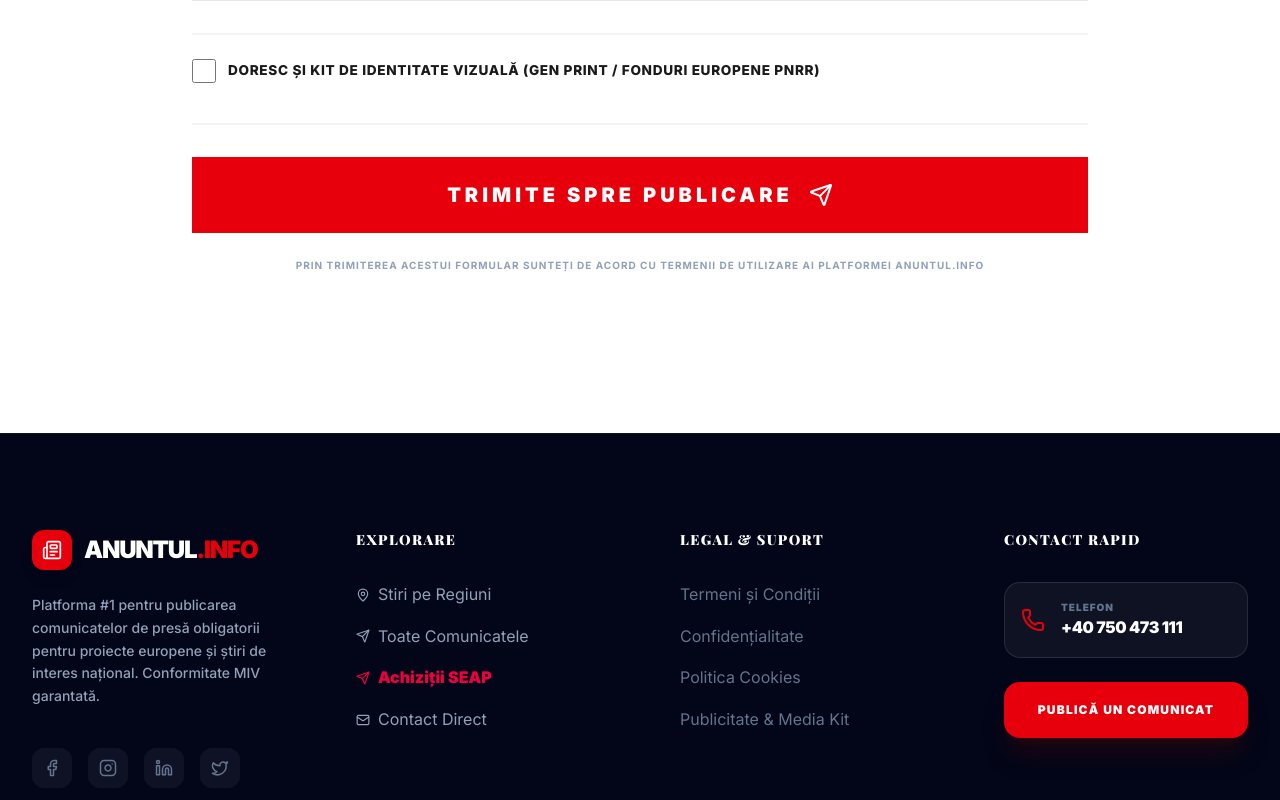
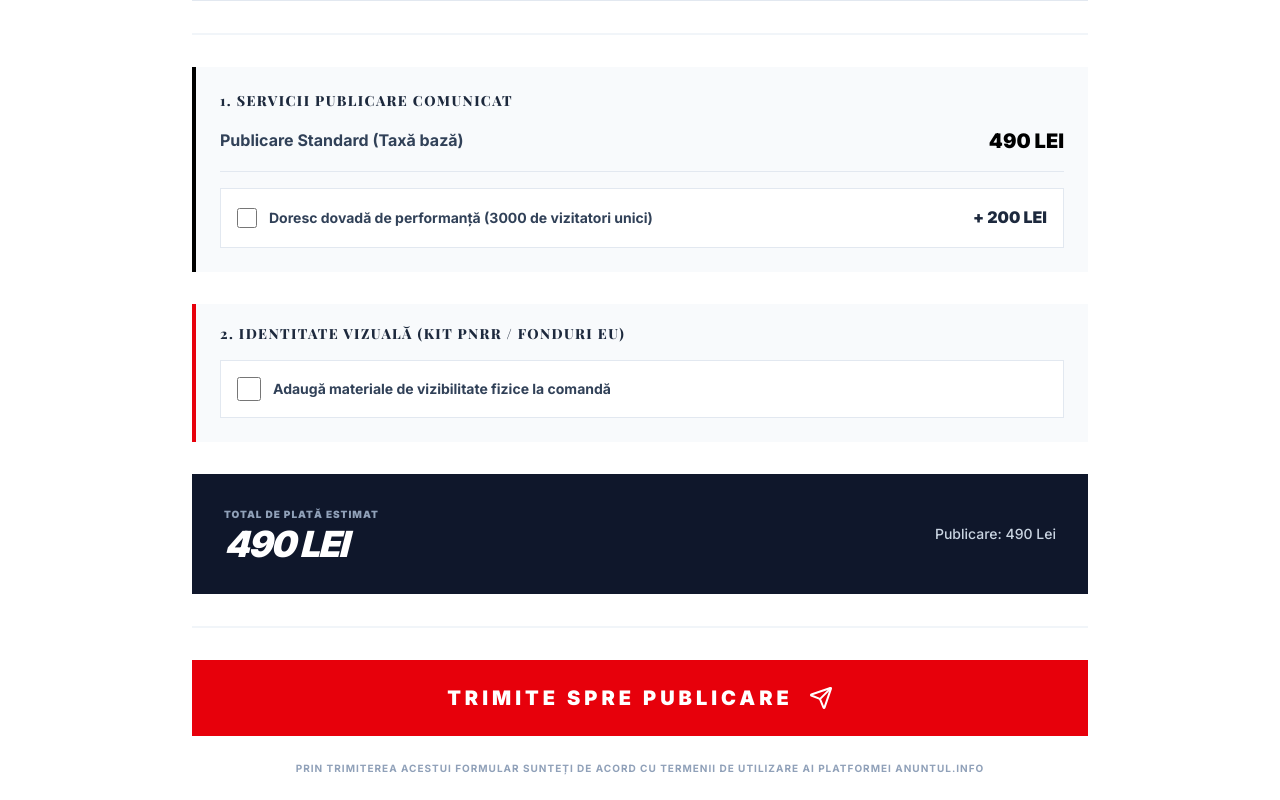
Before and after one commit to ddobroiu/anuntul, a Next.js app: page /trimite-comunicat in a window 1280 px wide. Shown: the part 1000-1800 px from the top of the page. Built offline with nearby package versions, Linux system fonts and the light colour scheme; a web font is replaced by a local one.

Commit message:
Add press release base price logic, kit quantities, and grand total

```diff
--- a/src/components/PressReleaseForm.tsx
+++ b/src/components/PressReleaseForm.tsx
@@ -1,7 +1,7 @@
 'use client';
 
-import { useState, useRef, useTransition } from 'react';
 import { Upload, Send, CheckCircle, PlusCircle, Paperclip, Plus, Minus } from 'lucide-react';
+import React, { useState, useRef, useTransition, useEffect } from 'react';
 import { sendPressReleaseEmail } from '@/app/actions';
 
 export default function PressReleaseForm() {
@@ -11,10 +11,9 @@ export default function PressReleaseForm() {
     const fileInputRef = useRef<HTMLInputElement>(null);
     const [selectedFile, setSelectedFile] = useState<File | null>(null);
     const [wantsVisualIdentity, setWantsVisualIdentity] = useState(false);
-    const [selections, setSelections] = useState<Record<string, string>>({});
+    const [wantsProof, setWantsProof] = useState(false);
 
     const FONDURI_EU_GROUPS = {
-        vi_comunicat: { title: "Comunicat de presă", options: [{ id: "none", label: "Fără comunicat", price: 0 }, { id: "start", label: "Începere proiect", price: 690 }, { id: "final", label: "Finalizare", price: 690 }, { id: "start+final", label: "Începere + Finalizare", price: 1380 }] },
         vi_banner: { title: "Banner site", options: [{ id: "none", label: "Fără banner", price: 0 }, { id: "with", label: "Banner site (Digital)", price: 100 }] },
         vi_afis: { title: "Afiș informativ", options: [{ id: "none", label: "Fără afiș", price: 0 }, { id: "A4", label: "Format A4", price: 19 }, { id: "A3", label: "Format A3", price: 49 }, { id: "A2", label: "Format A2", price: 79 }] },
         vi_auto_mici: { title: "Autocolante mici", options: [{ id: "none", label: "Nu doresc", price: 0 }, { id: "10x10-20", label: "10×10 cm (set 20 buc)", price: 49 }, { id: "15x15-10", label: "15×15 cm (set 10 buc)", price: 49 }, { id: "15x21-5", label: "15×21 cm (set 5 buc)", price: 49 }] },
@@ -23,16 +22,35 @@ export default function PressReleaseForm() {
         vi_placa: { title: "Placă permanentă", options: [{ id: "none", label: "Nu doresc", price: 0 }, { id: "A2", label: "Format A2", price: 200 }, { id: "80x50", label: "80×50 cm", price: 290 }, { id: "150x100", label: "150×100 cm", price: 550 }] },
     };
 
-    const handleSelection = (key: string, value: string) => {
-        setSelections(p => ({ ...p, [key]: value }));
+    const [kitItems, setKitItems] = useState<Record<string, { optionId: string, qty: number }>>(() => {
+        const initial: Record<string, { optionId: string, qty: number }> = {};
+        Object.keys(FONDURI_EU_GROUPS).forEach(k => {
+            initial[k] = { optionId: 'none', qty: 1 };
+        });
+        return initial;
+    });
+
+    const handleKitSelect = (key: string, optionId: string) => {
+        setKitItems(p => ({ ...p, [key]: { ...p[key], optionId } }));
     };
 
-    let totalKit = 0;
+    const handleKitQty = (key: string, delta: number, e: React.MouseEvent) => {
+        e.preventDefault();
+        setKitItems(p => ({ ...p, [key]: { ...p[key], qty: Math.max(1, p[key].qty + delta) } }));
+    };
+
+    const pressReleasePrice = 490 + (wantsProof ? 200 : 0);
+    let kitTotal = 0;
+    if (wantsVisualIdentity) {
         Object.entries(FONDURI_EU_GROUPS).forEach(([key, group]) => {
-        const selectedId = selections[key] || "none";
-        const opt = group.options.find(o => o.id === selectedId);
-        if (opt) totalKit += opt.price;
+            const item = kitItems[key];
+            if (item && item.optionId !== 'none') {
+                const opt = group.options.find(o => o.id === item.optionId);
+                if (opt) kitTotal += opt.price * item.qty;
+            }
         });
+    }
+    const grandTotal = pressReleasePrice + kitTotal;
 
     const handleFileChange = (e: React.ChangeEvent<HTMLInputElement>) => {
         const file = e.target.files?.[0] || null;
@@ -191,30 +209,53 @@ export default function PressReleaseForm() {
             </div>
 
             <div className="mt-8 border-t-2 border-slate-100 pt-6">
-                <label className="flex items-center gap-3 cursor-pointer group mb-2">
+                <div className="bg-slate-50 border-l-4 border-black p-6 mb-8 mt-2">
+                    <h4 className="font-extrabold uppercase tracking-widest text-sm mb-4 text-slate-800">1. Servicii Publicare Comunicat</h4>
+                    <div className="flex items-center justify-between mb-4 border-b border-slate-200 pb-4">
+                        <span className="font-bold text-slate-700">Publicare Standard (Taxă bază)</span>
+                        <span className="font-black text-xl text-black">490 LEI</span>
+                    </div>
+                    <label className="flex items-center gap-3 cursor-pointer group mt-2 bg-white p-4 border border-slate-200 hover:border-slate-300 transition-colors">
+                        <input
+                            type="checkbox"
+                            checked={wantsProof}
+                            onChange={(e) => setWantsProof(e.target.checked)}
+                            className="w-5 h-5 text-black border-2 border-slate-300 rounded-none focus:ring-black focus:ring-2"
+                        />
+                        <div className="flex-1 flex justify-between items-center">
+                            <span className="font-bold text-sm text-slate-700">Doresc dovadă de performanță (3000 de vizitatori unici)</span>
+                            <span className="font-black text-md text-slate-800">+ 200 LEI</span>
+                        </div>
+                    </label>
+                </div>
+
+                <div className="bg-slate-50 border-l-4 border-red-600 p-6 pt-5 mb-8">
+                    <h4 className="font-extrabold uppercase tracking-widest text-sm mb-4 text-slate-800">2. Identitate Vizuală (Kit PNRR / Fonduri EU)</h4>
+                    <label className="flex items-center gap-3 cursor-pointer group bg-white p-4 border border-slate-200">
                         <input
                             type="checkbox"
                             checked={wantsVisualIdentity}
                             onChange={(e) => setWantsVisualIdentity(e.target.checked)}
                             className="w-6 h-6 text-red-600 border-2 border-slate-300 rounded-none focus:ring-red-600 focus:ring-2"
                         />
-                    <span style={{...labelStyle, marginBottom: 0}} className="group-hover:text-red-600 transition-colors">Doresc și kit de identitate vizuală (Gen Print / Fonduri Europene PNRR)</span>
+                        <span className="font-bold text-sm text-slate-700 group-hover:text-red-600 transition-colors">Adaugă materiale de vizibilitate fizice la comandă</span>
                     </label>
 
                     {wantsVisualIdentity && (
-                    <div className="mt-4 bg-slate-50 p-6 border-l-4 border-red-600 shadow-sm transition-all duration-300">
-                        <h4 className="font-extrabold uppercase tracking-widest text-sm mb-6 text-slate-800">Selectați materialele vizuale necesare:</h4>
+                        <div className="mt-6 border-t border-slate-200 pt-6 transition-all duration-300">
+                            <p className="font-extrabold uppercase tracking-widest text-[11px] mb-4 text-slate-500">Configurați materialele necesare:</p>
 
-                        <div className="grid grid-cols-1 sm:grid-cols-2 gap-4 mb-8">
+                            <div className="grid grid-cols-1 gap-4 mb-6">
                                 {Object.entries(FONDURI_EU_GROUPS).map(([key, group]) => (
-                                <div key={key} className="bg-white p-4 border border-slate-200">
+                                    <div key={key} className="bg-white p-4 border border-slate-200 flex flex-col sm:flex-row sm:items-center gap-4">
+                                        <div className="flex-1">
                                             <label className="block text-sm font-bold text-slate-800 uppercase mb-2">
                                                 {group.title}
                                             </label>
                                             <select
-                                        name={key}
-                                        value={selections[key] || "none"}
-                                        onChange={(e) => handleSelection(key, e.target.value)}
+                                                name={`${key}_option`}
+                                                value={kitItems[key].optionId}
+                                                onChange={(e) => handleKitSelect(key, e.target.value)}
                                                 className="w-full p-2 border-2 border-slate-200 rounded-none text-sm focus:border-red-600 outline-none hover:border-red-400 focus:ring-0 transition-colors"
                                             >
                                                 {group.options.map(opt => (
@@ -224,26 +265,50 @@ export default function PressReleaseForm() {
                                                 ))}
                                             </select>
                                         </div>
+                                        {kitItems[key].optionId !== 'none' && (
+                                            <div className="flex items-center gap-3 sm:mt-6">
+                                                <span className="text-xs font-bold text-slate-500 uppercase">Cantitate</span>
+                                                <div className="flex items-center border-2 border-slate-200 bg-slate-50">
+                                                    <button onClick={(e) => handleKitQty(key, -1, e)} className="p-2 text-slate-600 hover:text-black hover:bg-slate-200 transition-colors"><Minus size={16} /></button>
+                                                    <input
+                                                        type="text"
+                                                        readOnly
+                                                        name={`${key}_qty`}
+                                                        value={kitItems[key].qty}
+                                                        className="w-10 text-center text-sm font-bold bg-transparent outline-none border-x-2 border-slate-200"
+                                                    />
+                                                    <button onClick={(e) => handleKitQty(key, 1, e)} className="p-2 text-slate-600 hover:text-black hover:bg-slate-200 transition-colors"><Plus size={16} /></button>
+                                                </div>
+                                            </div>
+                                        )}
+                                        {/* Submit default values if none to avoid missing fields */}
+                                        {kitItems[key].optionId === 'none' && <input type="hidden" name={`${key}_qty`} value="1" />}
+                                    </div>
                                 ))}
                             </div>
-
-                        <div className="bg-slate-900 border-l-4 border-red-600 p-6 flex flex-col sm:flex-row justify-between items-start sm:items-center gap-4">
-                            <div>
-                                <p className="text-[10px] font-black text-slate-400 uppercase tracking-widest mb-1">Total Estimat Kit Identitate Vizuală</p>
-                                <p className="text-3xl font-black text-white italic tracking-tighter leading-none">{totalKit} LEI</p>
                         </div>
-                            <div className="text-right">
-                                <p className="text-xs font-medium text-slate-400 max-w-[200px]">* Costul este orientativ. Veți primi o ofertă finală personalizată care va fi confirmată cu dumneavoastră.</p>
+                    )}
                 </div>
             </div>
 
-                        <input type="hidden" name="wantsVisualIdentity" value="yes" />
-                        <input type="hidden" name="visualKitTotal" value={totalKit} />
+            <div className="bg-slate-900 text-white p-8 flex flex-col sm:flex-row justify-between items-center gap-4 mb-8">
+                <div>
+                    <p className="text-[10px] font-black text-slate-400 uppercase tracking-widest mb-1">Total De Plată Estimat</p>
+                    <p className="text-4xl font-black italic tracking-tighter leading-none">{grandTotal} LEI</p>
                 </div>
-                )}
+                <div className="text-right flex flex-col items-end">
+                    <p className="text-sm font-medium text-slate-300">Publicare: {pressReleasePrice} Lei</p>
+                    {wantsVisualIdentity && <p className="text-sm font-medium text-red-400">Kit Materiale: {kitTotal} Lei</p>}
+                </div>
             </div>
 
-            <div className="mt-10 border-t-2 border-slate-100 pt-8">
+            <input type="hidden" name="wantsProof" value={wantsProof ? 'yes' : 'no'} />
+            <input type="hidden" name="wantsVisualIdentity" value={wantsVisualIdentity ? 'yes' : 'no'} />
+            <input type="hidden" name="grandTotal" value={grandTotal} />
+            <input type="hidden" name="pressReleasePrice" value={pressReleasePrice} />
+            <input type="hidden" name="kitTotal" value={kitTotal} />
+
+            <div className="mt-4 border-t-2 border-slate-100 pt-8">
                 <button
                     type="submit"
                     disabled={isPending}
```
Also changed, not shown: src/app/actions.ts (+30 -13 lines). Lines whose indentation alone changed are shown as unchanged.
